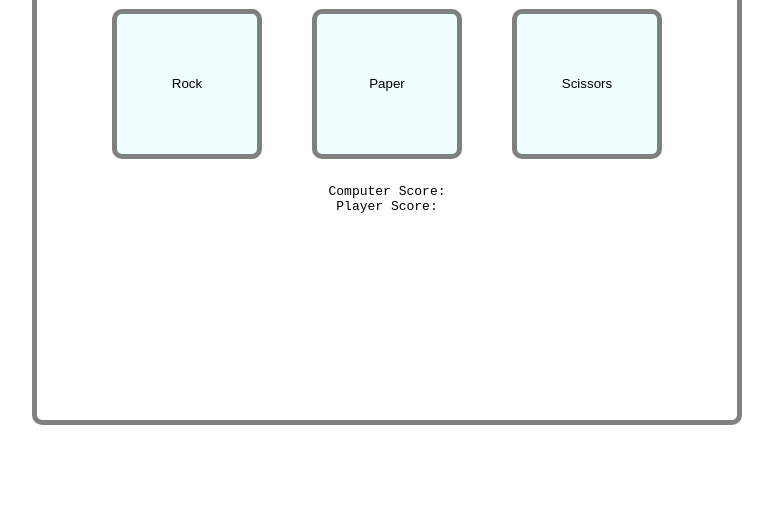
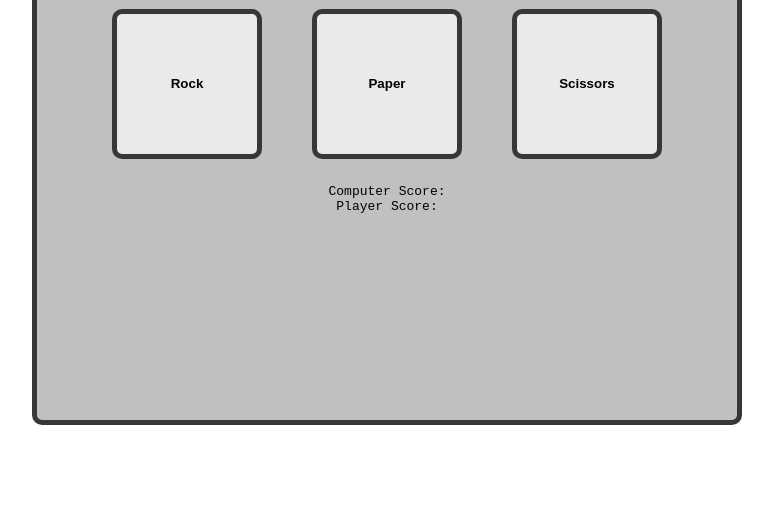
Before and after one commit to mandarchalke/Rock-paper-scissor, a plain HTML site: page index.html in a window 1280 px wide. Shown: the part 293-800 px from the top of the page, without its empty margins (253-1026 px from the left). Drawn offline with Linux system fonts and the light colour scheme.

Commit message:
Color theme changed.

```diff
--- a/style.css
+++ b/style.css
@@ -10,10 +10,11 @@ body {
     justify-content: center;
     align-items: center;
     flex-direction: column;
-    border: 5px solid grey;
+    border: 5px solid #373737;
     border-radius: 10px;
     height: 700px;
     width: 700px;
+    background-color: #a8a8a8b8;
 }
 
 .header {
@@ -28,11 +29,12 @@ body {
 }
 
 .btn {
-    border: 5px solid grey;
-    background-color: azure;
+    border: 5px solid #373737;
+    background-color: #eaeaea;
     margin: 25px;
     padding: 40px 40px;
     border-radius: 10px;
     height: 150px;
     width: 150px;
+    font-weight: 900;
 }
```
